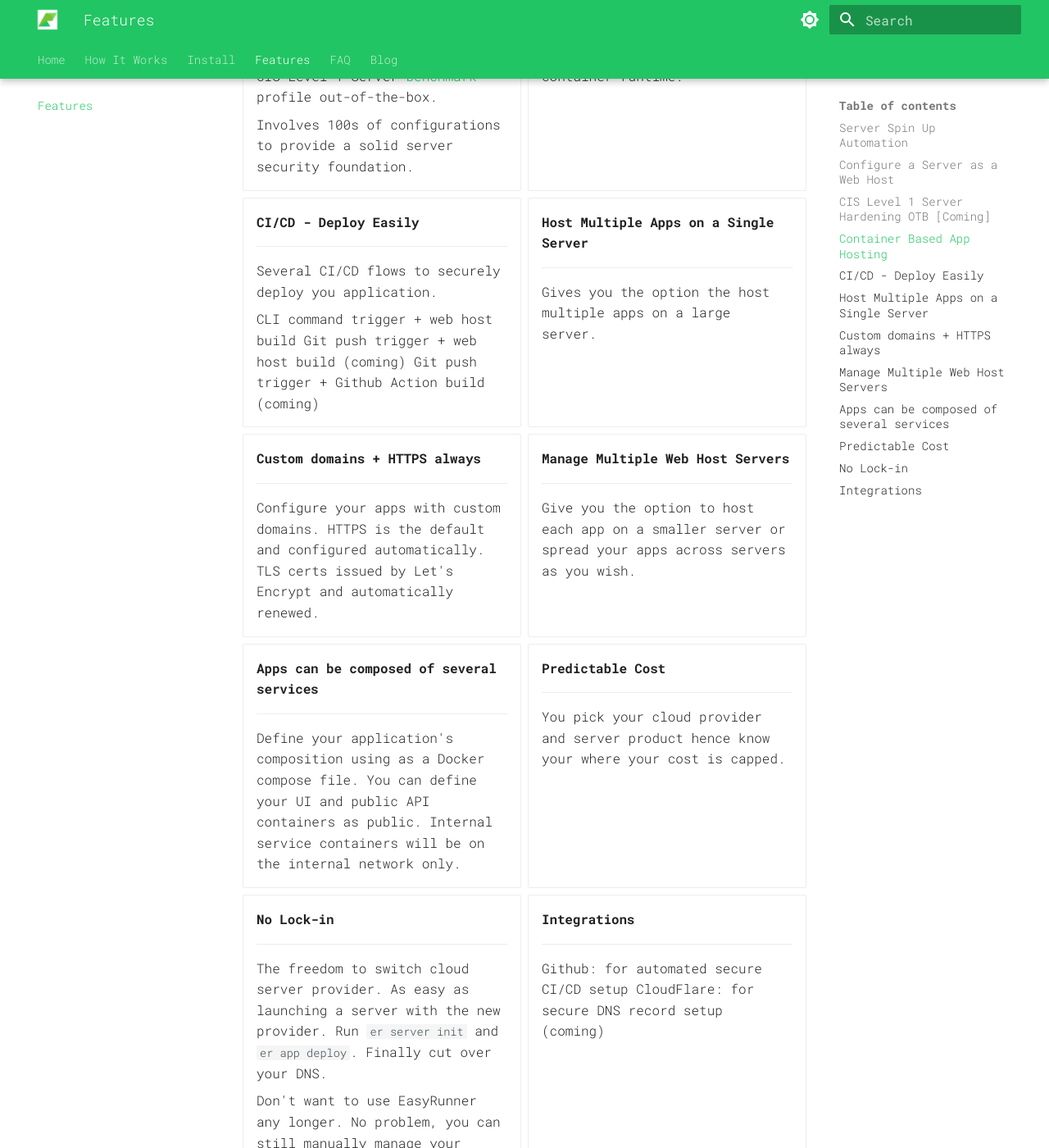
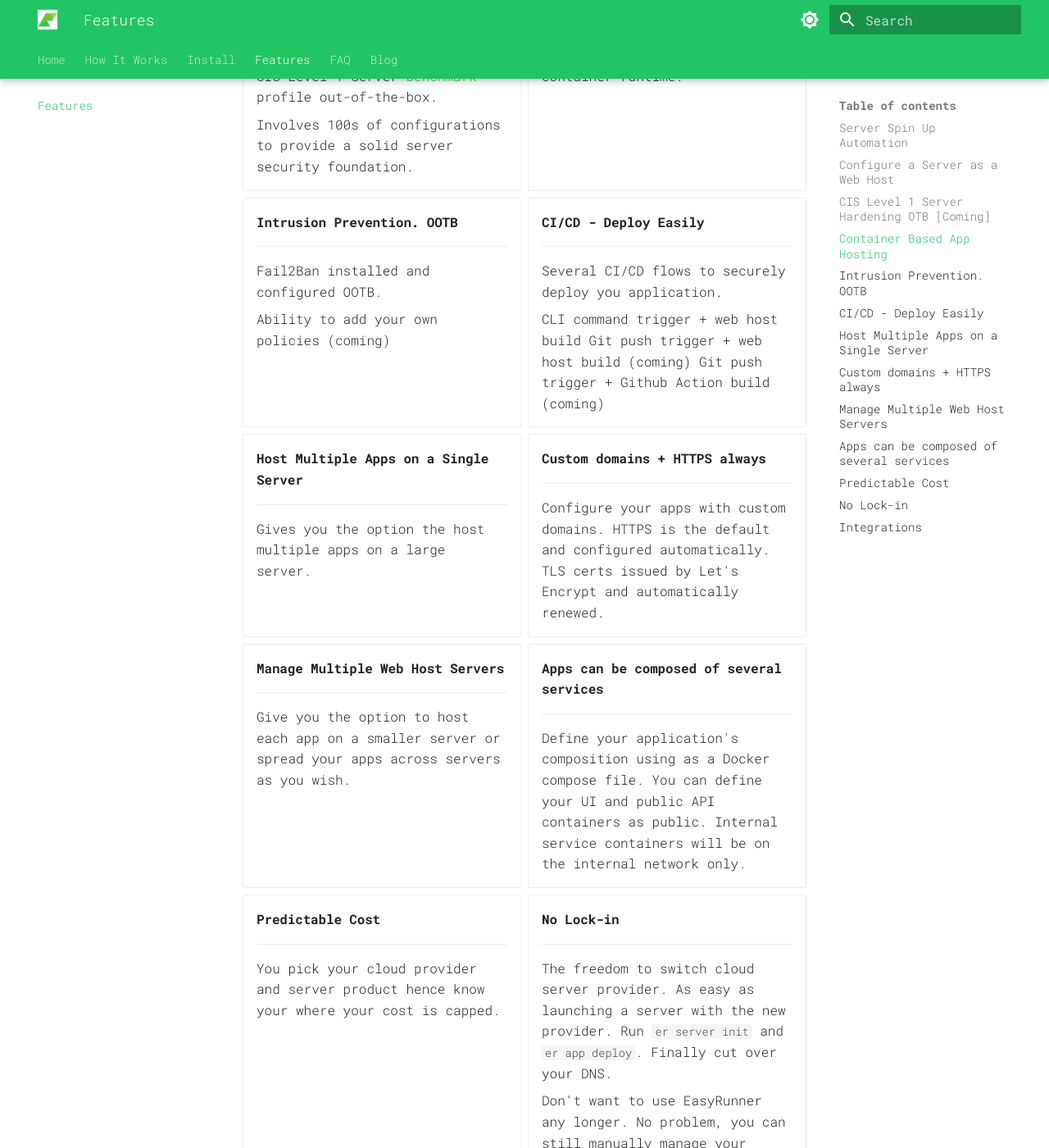
Before and after one commit to janaka/easyrunner-docs, an MkDocs documentation site: the page built from docs/features.md, in a window 1280 px wide and 1400 px high, scrolled down 539 px. Shown: the whole window at 82% size. Built offline with MkDocs 1.6.1 and Material for MkDocs 9.7.7, drawn with Linux system fonts in a browser that asks for light colours; some web fonts are replaced; some of the changed text lies outside the part shown.

Commit message:
docs(features): add Intrusion Prevention feature details

```diff
--- a/docs/features.md
+++ b/docs/features.md
@@ -31,6 +31,14 @@
     ---
 
     Your applications run in containers. Podman is the container runtime.
+
+-   #### Intrusion Prevention. OOTB
+
+    ---
+
+    Fail2Ban installed and configured OOTB.
+
+    Ability to add your own policies (coming)
 
 
 -   #### CI/CD - Deploy Easily
```
Also changed, not shown: other parts of docs/features.md (+2 -1 lines).
